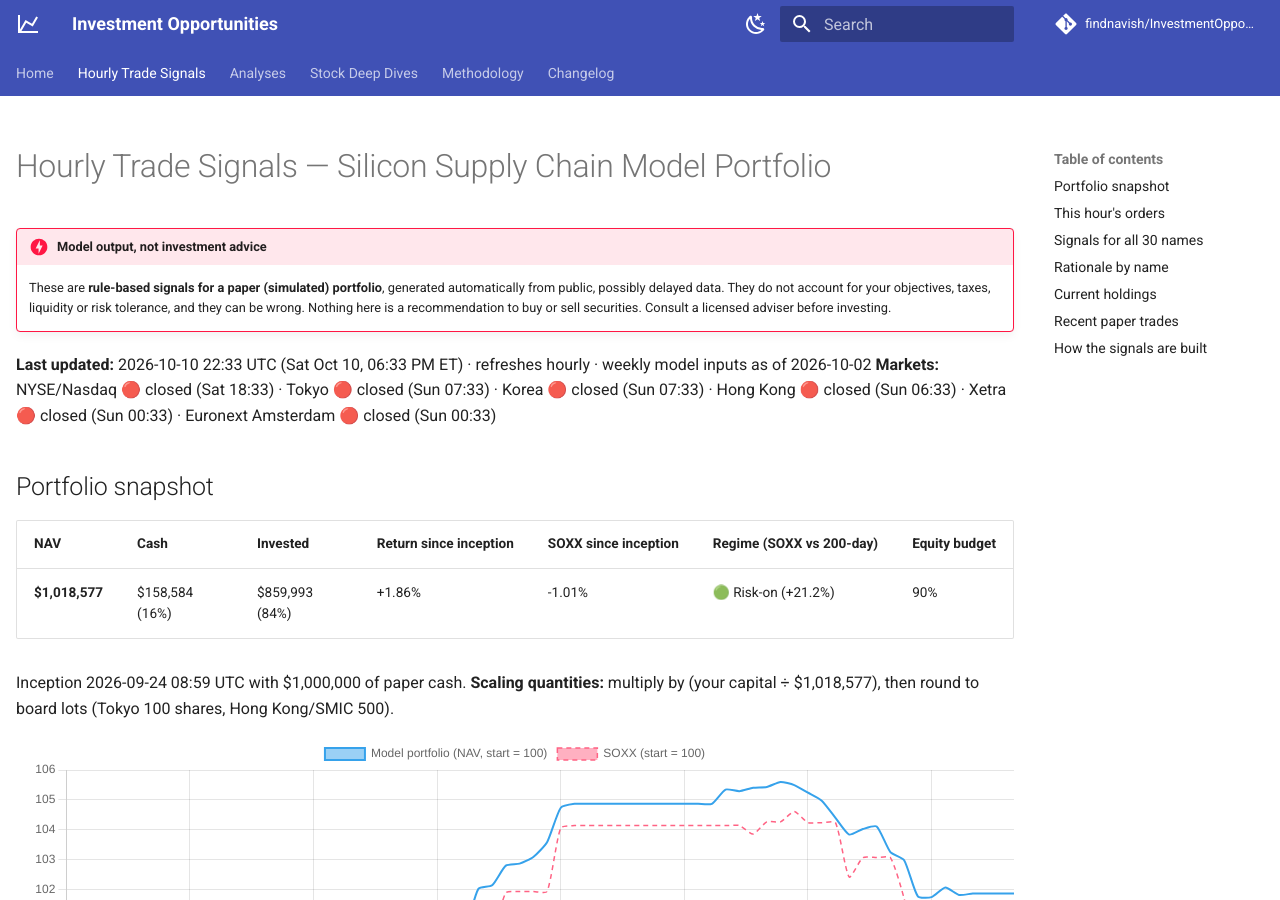
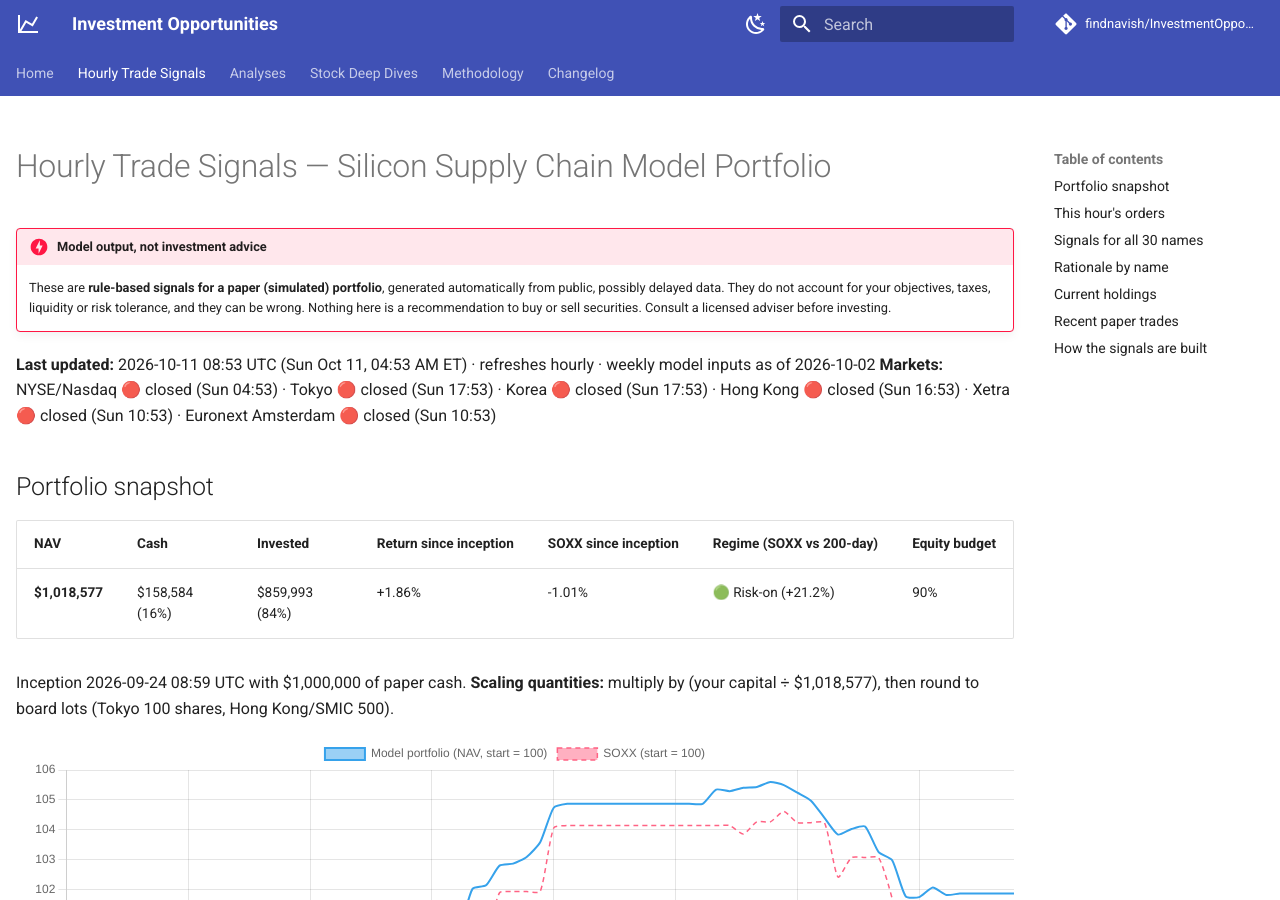
Before and after one commit to findnavish/InvestmentOpportunities, an MkDocs documentation site: the page built from docs/trade-signals/index.md, in a window 1280 px wide and 900 px high. Built offline with MkDocs 1.6.1 and Material for MkDocs 9.7.7, drawn with Linux system fonts in a browser that asks for light colours; comment, search, counter and statistics services are not loaded.

Commit message:
Signals update 2026-10-11 08:53 UTC

```diff
--- a/docs/trade-signals/index.md
+++ b/docs/trade-signals/index.md
@@ -8,8 +8,8 @@ hide:
 !!! danger "Model output, not investment advice"
     These are **rule-based signals for a paper (simulated) portfolio**, generated automatically from public, possibly delayed data. They do not account for your objectives, taxes, liquidity or risk tolerance, and they can be wrong. Nothing here is a recommendation to buy or sell securities. Consult a licensed adviser before investing.
 
-**Last updated:** 2026-10-10 22:33 UTC (Sat Oct 10, 06:33 PM ET) · refreshes hourly · weekly model inputs as of 2026-10-02
-**Markets:** NYSE/Nasdaq 🔴 closed (Sat 18:33) · Tokyo 🔴 closed (Sun 07:33) · Korea 🔴 closed (Sun 07:33) · Hong Kong 🔴 closed (Sun 06:33) · Xetra 🔴 closed (Sun 00:33) · Euronext Amsterdam 🔴 closed (Sun 00:33)
+**Last updated:** 2026-10-11 08:53 UTC (Sun Oct 11, 04:53 AM ET) · refreshes hourly · weekly model inputs as of 2026-10-02
+**Markets:** NYSE/Nasdaq 🔴 closed (Sun 04:53) · Tokyo 🔴 closed (Sun 17:53) · Korea 🔴 closed (Sun 17:53) · Hong Kong 🔴 closed (Sun 16:53) · Xetra 🔴 closed (Sun 10:53) · Euronext Amsterdam 🔴 closed (Sun 10:53)
 
 ## Portfolio snapshot
 
```
Also changed, not shown: docs/trade-signals/nav.json (+1 -1 lines).
